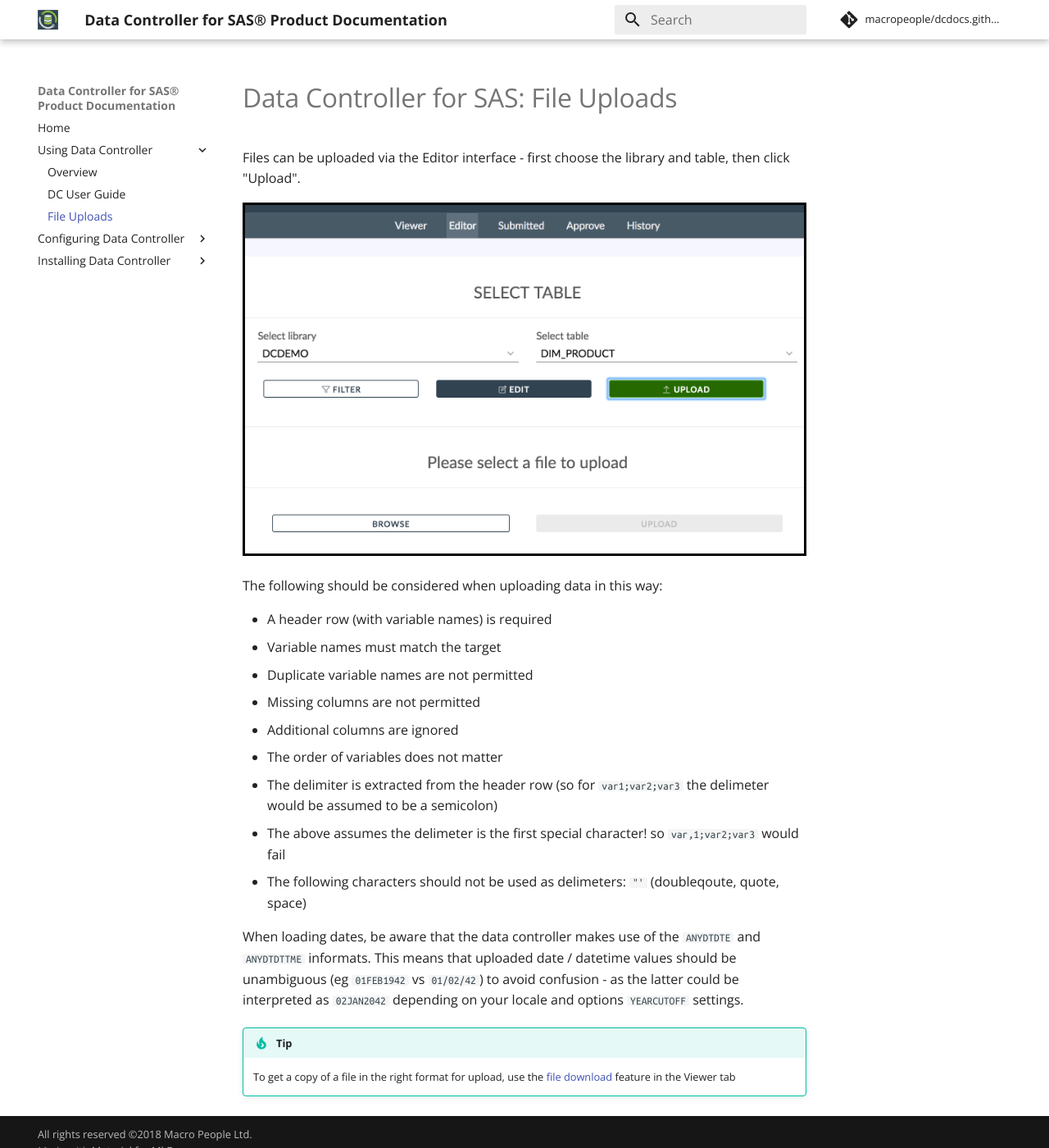
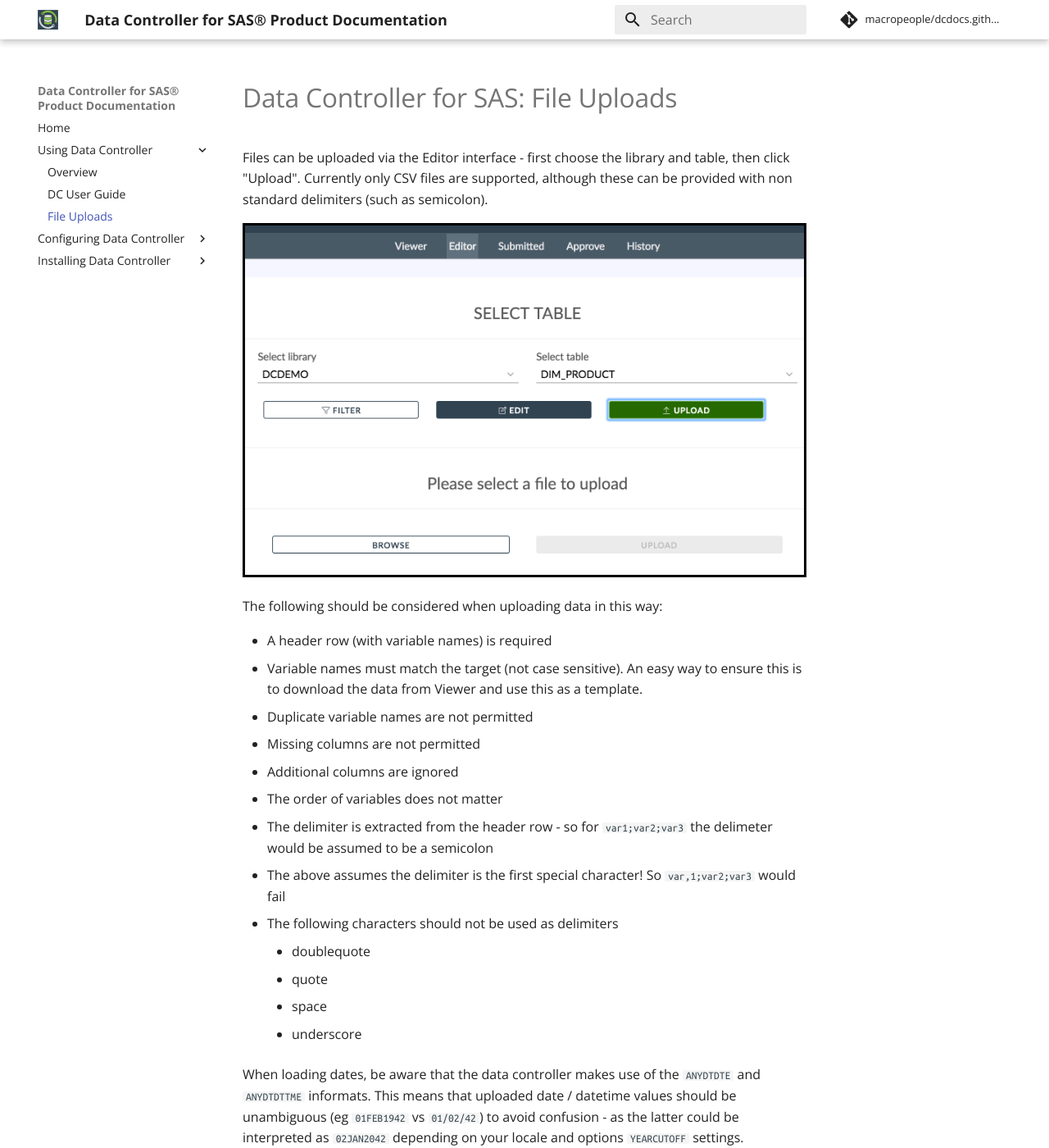
Before and after one commit to datacontroller/docs.datacontroller.io, an MkDocs documentation site: the page built from docs/dcu-fileupload.md, in a window 1280 px wide and 1400 px high. Shown: the whole window at 82% size. Built offline with MkDocs 1.6.1 and Material for MkDocs 9.7.7, drawn with Linux system fonts in a browser that asks for light colours; comment, search, counter and statistics services are not loaded; old or Windows-style settings are respelled for this version of MkDocs.

```diff
--- a/docs/dcu-fileupload.md
+++ b/docs/dcu-fileupload.md
@@ -1,21 +1,24 @@
 # Data Controller for SAS: File Uploads
 
-Files can be uploaded via the Editor interface - first choose the library and table, then click "Upload".
-
+Files can be uploaded via the Editor interface - first choose the library and table, then click "Upload".  Currently only CSV files are supported, although these can be provided with non standard delimiters (such as semicolon).
 
 <img src="/img/dcu-files1.png" height="350" style="border:3px solid black" >
 
 The following should be considered when uploading data in this way:
 
  - A header row (with variable names) is required
- - Variable names must match the target
+ - Variable names must match the target (not case sensitive).  An easy way to ensure this is to download the data from Viewer and use this as a template.
  - Duplicate variable names are not permitted
  - Missing columns are not permitted
  - Additional columns are ignored
  - The order of variables does not matter
- - The delimiter is extracted from the header row (so for `var1;var2;var3` the delimeter would be assumed to be a semicolon)
- - The above assumes the delimeter is the first special character! so `var,1;var2;var3` would fail
- - The following characters should not be used as delimeters: `"' ` (doubleqoute, quote, space)
+ - The delimiter is extracted from the header row - so for `var1;var2;var3` the delimeter would be assumed to be a semicolon
+ - The above assumes the delimiter is the first special character! So `var,1;var2;var3` would fail
+ - The following characters should not be used as delimiters
+    - doublequote
+    - quote
+    - space
+    - underscore
 
 When loading dates, be aware that the data controller makes use of the `ANYDTDTE` and `ANYDTDTTME` informats.
 This means that uploaded date / datetime values should be unambiguous (eg `01FEB1942` vs `01/02/42`) to avoid confusion - as the latter could be interpreted as `02JAN2042` depending on your locale and options `YEARCUTOFF` settings.
```
Also changed, not shown: docs/dc-overview.md (+6 -0 lines), docs/dc-userguide.md (+4 -6 lines), docs/img/dcu-usecase.svg.
